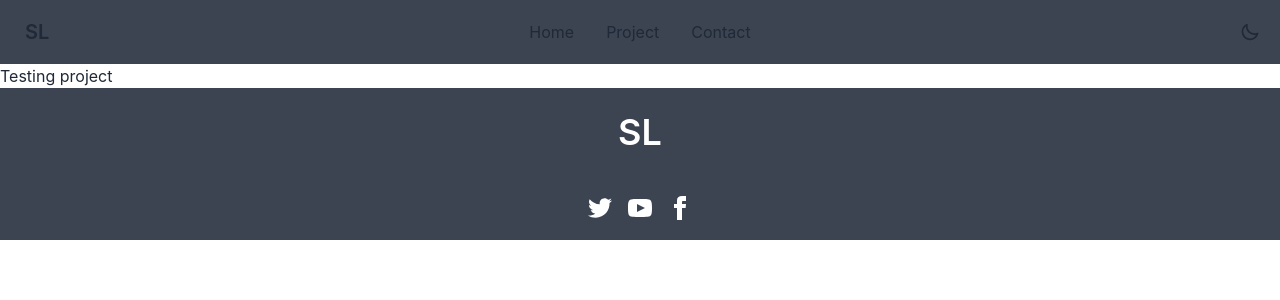
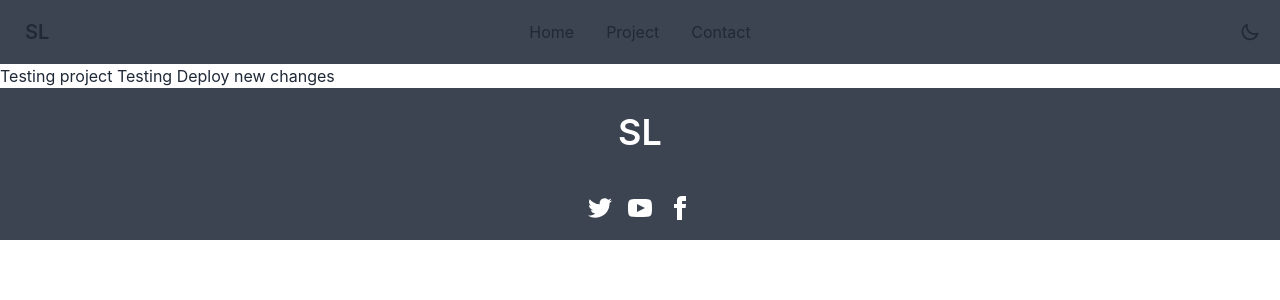
Before and after one commit to stefanus2709/stefanus2709.github.io, a React (Create React App) app: page /project in a window 1280 px wide. Shown: the top 300 px of the page. Built offline with nearby package versions, Linux system fonts and the light colour scheme.

Commit message:
[test] change page

```diff
--- a/src/component/Project/ProjectPage.jsx
+++ b/src/component/Project/ProjectPage.jsx
@@ -5,7 +5,7 @@ const ProjectPage = () => {
     return (
         <div>
             <Navbar/>
-            <h1>Testing project</h1>
+            <h1>Testing project Testing Deploy new changes</h1>
             <Footer/>
         </div>
     )
```
